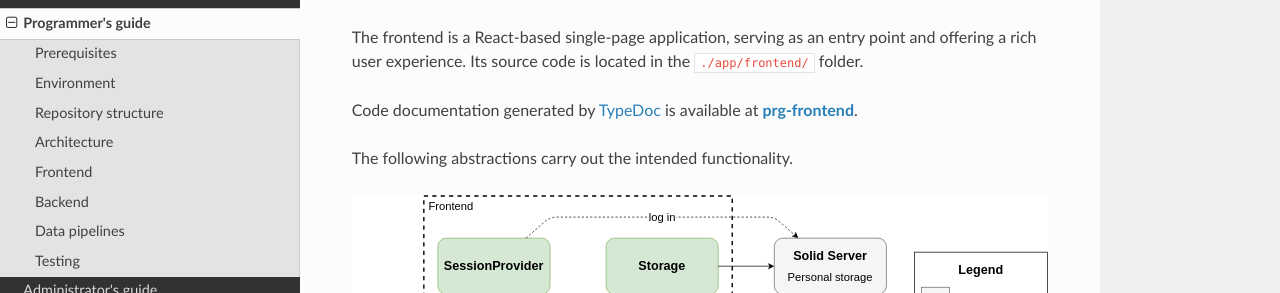
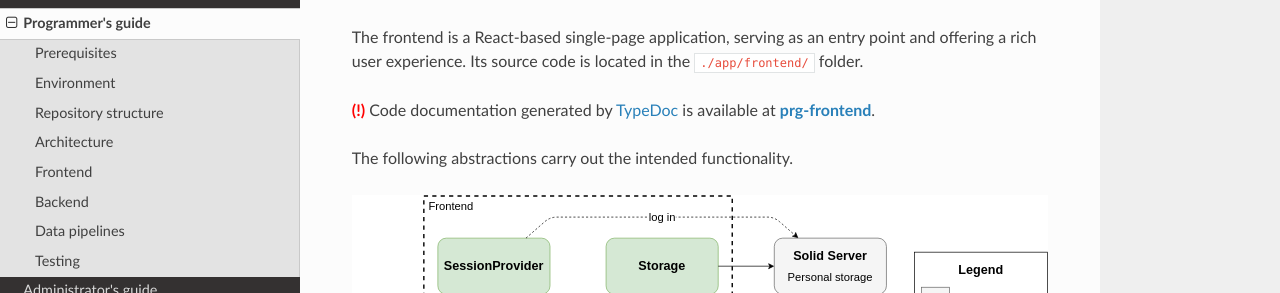
Before and after one commit to zhukovdm/smartwalk-docs, an MkDocs documentation site: the page built from content/prg.md, in a window 1280 px wide and 1400 px high, scrolled down 1516 px. Shown: the part 157-450 px from the top of the window. Built offline with MkDocs 1.6.1, drawn with Linux system fonts in a browser that asks for light colours; nearby versions of some CDN libraries.

Commit message:
emph code documentation

```diff
--- a/content/prg.md
+++ b/content/prg.md
@@ -65,7 +65,7 @@ The architecture of the application is demonstrated using elements of the [C4 mo
 
 The frontend is a React-based single-page application, serving as an entry point and offering a rich user experience. Its source code is located in the `./app/frontend/` folder.
 
-Code documentation generated by [TypeDoc](https://typedoc.org/) is available at [**prg-frontend**](https://zhukovdm.github.io/smartwalk-docs/prg-frontend/).
+<span style="color: red"><strong>(!)</strong></span> Code documentation generated by [TypeDoc](https://typedoc.org/) is available at [**prg-frontend**](https://zhukovdm.github.io/smartwalk-docs/prg-frontend/).
 
 The following abstractions carry out the intended functionality.
 
@@ -96,7 +96,7 @@ All searching and planning functionality resides within the backend, a Web API a
 - `SmartWalk.Infrastructure` implements gateways to the infrastructural containers.
 - `SmartWalk.Api` serves as the presentation layer with HTTP endpoints, middlewares, and controllers.
 
-Code documentation generated by [Doxygen](https://www.doxygen.nl/) is available at [**prg-backend**](https://zhukovdm.github.io/smartwalk-docs/prg-backend/).
+<span style="color: red"><strong>(!)</strong></span> Code documentation generated by [Doxygen](https://www.doxygen.nl/) is available at [**prg-backend**](https://zhukovdm.github.io/smartwalk-docs/prg-backend/).
 
 The application comprises *five* request pipelines with the following generic structure.
 
```
